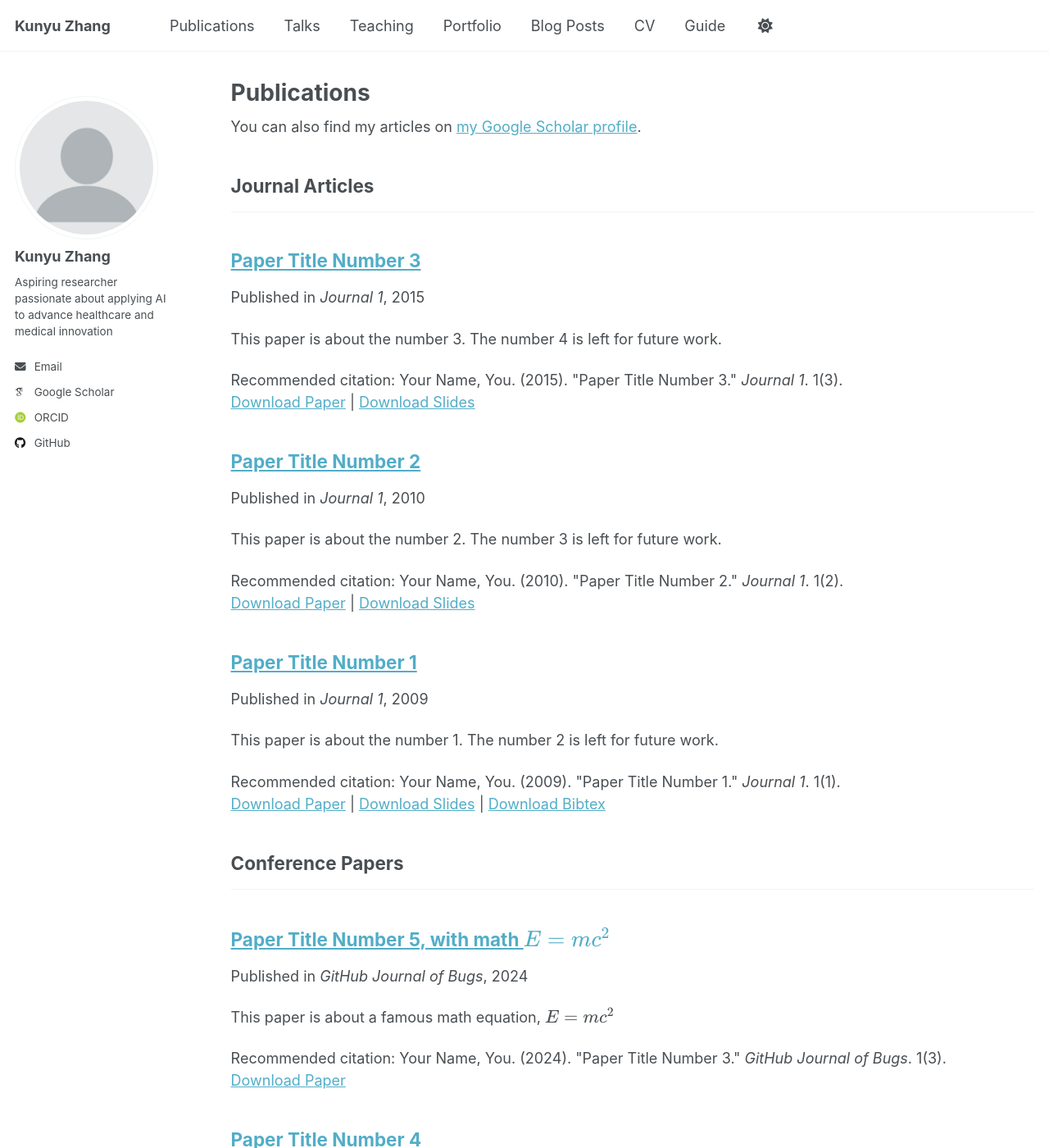
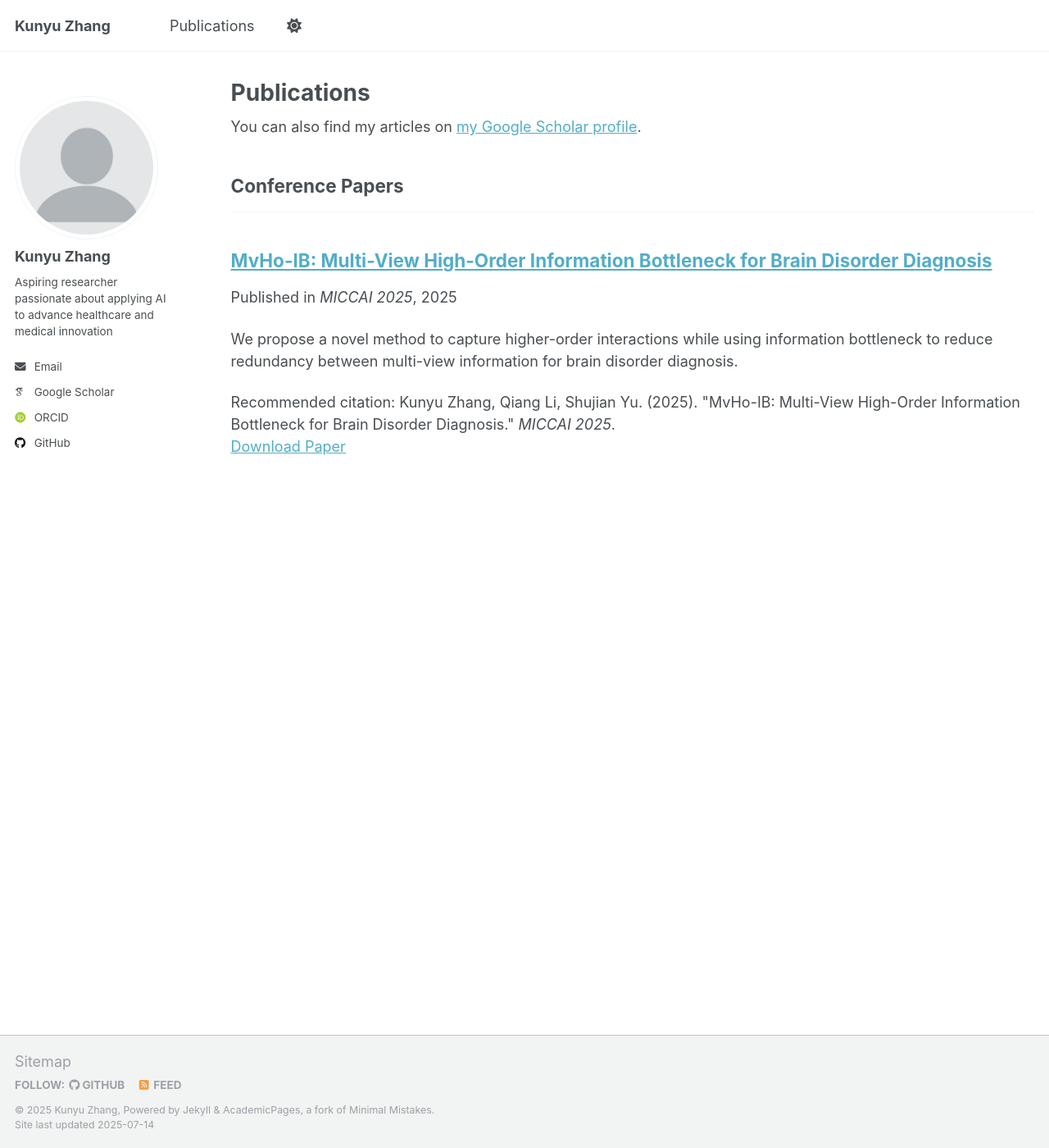
Before and after one commit to zky04/zky04.github.io, a Jekyll site: the page built from _pages/publications.html, in a window 1280 px wide and 1400 px high. Shown: the whole window at 82% size. Built offline with Jekyll 4.4.1, drawn with Linux system fonts in a browser that asks for light colours; some web fonts are replaced; some of the changed text lies outside the part shown.

Commit message:
feat: Update site configuration with personal information

```diff
--- a/_config.yml
+++ b/_config.yml
@@ -32,10 +32,6 @@ author:
 
 # Publication Category - The following the list of publication categories and their headings
 publication_category:
-  books:
-    title: 'Books'
-  manuscripts:
-    title: 'Journal Articles'
   conferences:
     title: 'Conference Papers'
 
--- a/_data/navigation.yml
+++ b/_data/navigation.yml
@@ -10,24 +10,3 @@
 main:
   - title: "Publications"
     url: /publications/
-
-  - title: "Talks"
-    url: /talks/
-
-  - title: "Teaching"
-    url: /teaching/
-
-  - title: "Portfolio"
-    url: /portfolio/
-
-  - title: "Blog Posts"
-    url: /year-archive/
-
-  - title: "CV"
-    url: /cv/
-
-  # - title: "CV"
-  #   url: /cv-json/
-
-  - title: "Guide"
-    url: /markdown/
--- a/_publications/2009-10-01-paper-title-number-1.md
+++ /dev/null
@@ -1,14 +0,0 @@
----
-title: "Paper Title Number 1"
-collection: publications
-category: manuscripts
-permalink: /publication/2009-10-01-paper-title-number-1
-excerpt: 'This paper is about the number 1. The number 2 is left for future work.'
-date: 2009-10-01
-venue: 'Journal 1'
-slidesurl: 'http://academicpages.github.io/files/slides1.pdf'
-paperurl: 'http://academicpages.github.io/files/paper1.pdf'
-bibtexurl: 'http://academicpages.github.io/files/bibtex1.bib'
-citation: 'Your Name, You. (2009). &quot;Paper Title Number 1.&quot; <i>Journal 1</i>. 1(1).'
----
-The contents above will be part of a list of publications, if the user clicks the link for the publication than the contents of section will be rendered as a full page, allowing you to provide more information about the paper for the reader. When publications are displayed as a single page, the contents of the above "citation" field will automatically be included below this section in a smaller font.
--- a/_publications/2010-10-01-paper-title-number-2.md
+++ /dev/null
@@ -1,14 +0,0 @@
----
-title: "Paper Title Number 2"
-collection: publications
-category: manuscripts
-permalink: /publication/2010-10-01-paper-title-number-2
-excerpt: 'This paper is about the number 2. The number 3 is left for future work.'
-date: 2010-10-01
-venue: 'Journal 1'
-slidesurl: 'http://academicpages.github.io/files/slides2.pdf'
-paperurl: 'http://academicpages.github.io/files/paper2.pdf'
-citation: 'Your Name, You. (2010). &quot;Paper Title Number 2.&quot; <i>Journal 1</i>. 1(2).'
----
-
-The contents above will be part of a list of publications, if the user clicks the link for the publication than the contents of section will be rendered as a full page, allowing you to provide more information about the paper for the reader. When publications are displayed as a single page, the contents of the above "citation" field will automatically be included below this section in a smaller font.
--- a/_publications/2015-10-01-paper-title-number-3.md
+++ /dev/null
@@ -1,14 +0,0 @@
----
-title: "Paper Title Number 3"
-collection: publications
-category: manuscripts
-permalink: /publication/2015-10-01-paper-title-number-3
-excerpt: 'This paper is about the number 3. The number 4 is left for future work.'
-date: 2015-10-01
-venue: 'Journal 1'
-slidesurl: 'http://academicpages.github.io/files/slides3.pdf'
-paperurl: 'http://academicpages.github.io/files/paper3.pdf'
-citation: 'Your Name, You. (2015). &quot;Paper Title Number 3.&quot; <i>Journal 1</i>. 1(3).'
----
-
-The contents above will be part of a list of publications, if the user clicks the link for the publication than the contents of section will be rendered as a full page, allowing you to provide more information about the paper for the reader. When publications are displayed as a single page, the contents of the above "citation" field will automatically be included below this section in a smaller font.
--- /dev/null
+++ b/_publications/2025-06-01-mvho-ib.md
@@ -0,0 +1,17 @@
+---
+title: "MvHo-IB: Multi-View High-Order Information Bottleneck for Brain Disorder Diagnosis"
+collection: publications
+category: conferences
+permalink: /publication/2025-06-01-mvho-ib
+excerpt: 'We propose a novel method to capture higher-order interactions while using information bottleneck to reduce redundancy between multi-view information for brain disorder diagnosis.'
+date: 2025-06-01
+venue: 'MICCAI 2025'
+paperurl: 'http://arxiv.org/abs/2507.02847'
+citation: 'Kunyu Zhang, Qiang Li, Shujian Yu. (2025). &quot;MvHo-IB: Multi-View High-Order Information Bottleneck for Brain Disorder Diagnosis.&quot; <i>MICCAI 2025</i>.'
+---
+
+This paper proposes a novel method to capture higher-order interactions while using information bottleneck to reduce redundancy between multi-view information for brain disorder diagnosis.
+
+**Authors:** Kunyu Zhang, Qiang Li, Shujian Yu
+
+**Links:** [[Paper]](http://arxiv.org/abs/2507.02847) [[Code]](https://github.com/zky04/MvHo-IB)
--- a/_publications/2025-06-08-paper-title-number-5.md
+++ /dev/null
@@ -1,13 +0,0 @@
----
-title: "Paper Title Number 5, with math $$E=mc^2$$"
-collection: publications
-category: conferences
-permalink: /publication/2024-02-17-paper-title-number-4
-excerpt: 'This paper is about a famous math equation, $$E=mc^2$$'
-date: 2024-02-17
-venue: 'GitHub Journal of Bugs'
-paperurl: 'http://academicpages.github.io/files/paper3.pdf'
-citation: 'Your Name, You. (2024). &quot;Paper Title Number 3.&quot; <i>GitHub Journal of Bugs</i>. 1(3).'
----
-
-Using [MathJax](https://www.mathjax.org/) in the description is supported - $$E=mc^2$$ - however, the use must be mindful that the default delimiters are `$$...$$` and `\\[...\\]` which differs from the `$...$` that is typically expected.
```
Also changed, not shown: _publications/2024-02-17-paper-title-number-4.md (deleted, +0 -13 lines).
